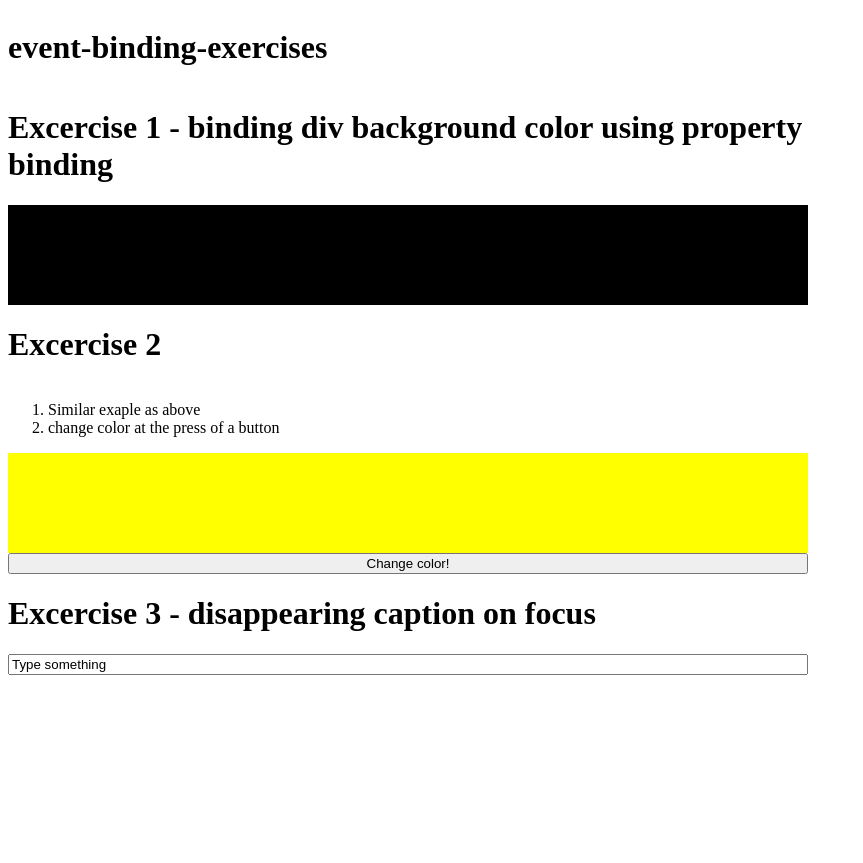
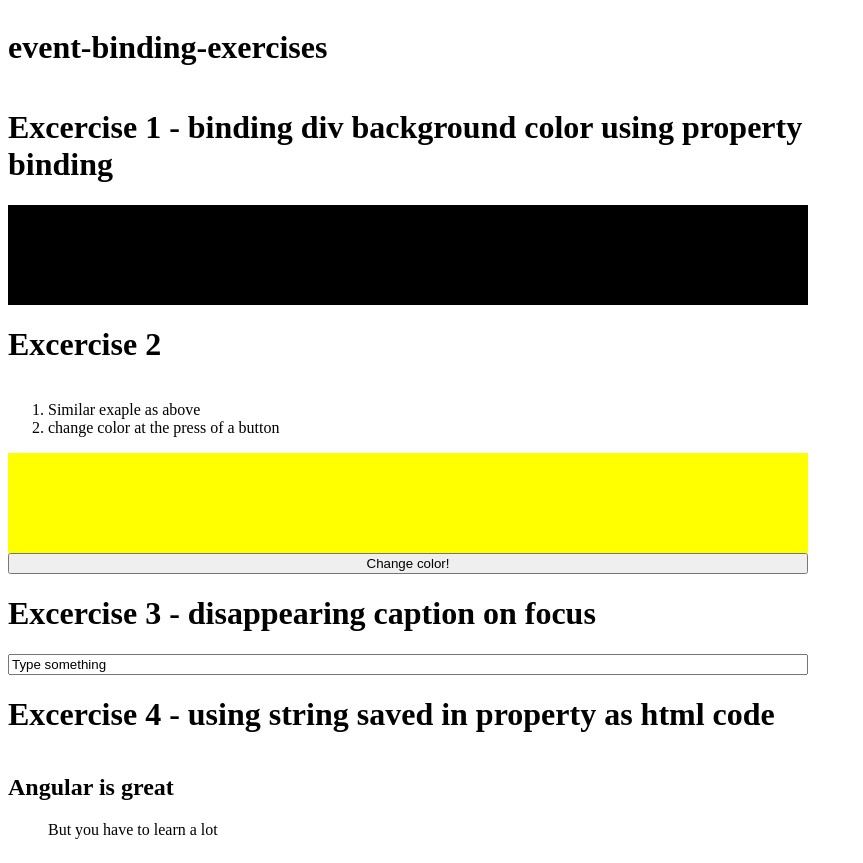
Before and after one commit to JacquesM27/event-binding-exercises, an Angular app: page / in a window 1280 px wide. Shown: the whole page, without its empty margins (0-863 px from the left). Before the commit the page ends 800 px from the top, so only its background shows below. Built offline with nearby package versions, Linux system fonts and the light colour scheme.

Commit message:
added excercise 4

```diff
--- a/src/app/app.component.html
+++ b/src/app/app.component.html
@@ -16,4 +16,11 @@
   <h1>Excercise 3 - disappearing caption on focus</h1>
   <input [value]="text" (focusin)="text = ''" />
 
+  <h1>Excercise 4 - using string saved in property as html code</h1>
+  <!-- <textarea disabled rows="4"> -->
+  <!-- <h2>Angular is great</h2><blockquote>But you have to learn a lot</blockquote> -->
+  <!-- <h3>Example</h3> -->
+  <div [innerHTML]="htmlText"></div>
+  <!-- </textarea> -->
+
 </div>
```
